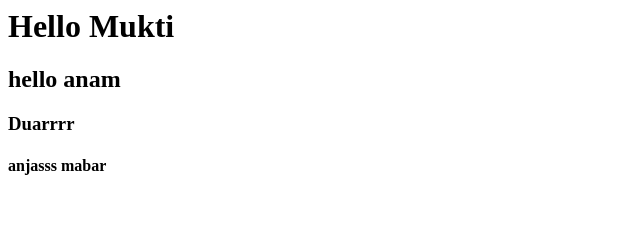
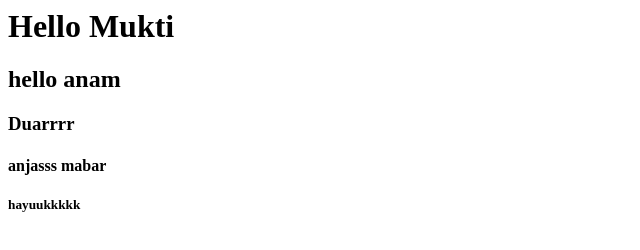
Before and after one commit to KhoirulAnam78/tes, a plain HTML site: page index.html in a window 1280 px wide. Shown: the full height of the page, 0-640 px from the left. Drawn offline with Linux system fonts and the light colour scheme.

Commit message:
ini adalah commit terbaru

```diff
--- a/index.html
+++ b/index.html
@@ -2,3 +2,4 @@
 <h2>hello anam</h2>
 <h3>Duarrrr</h3>
 <h4>anjasss mabar</h4>
+<h5>hayuukkkkk</h5>
```
